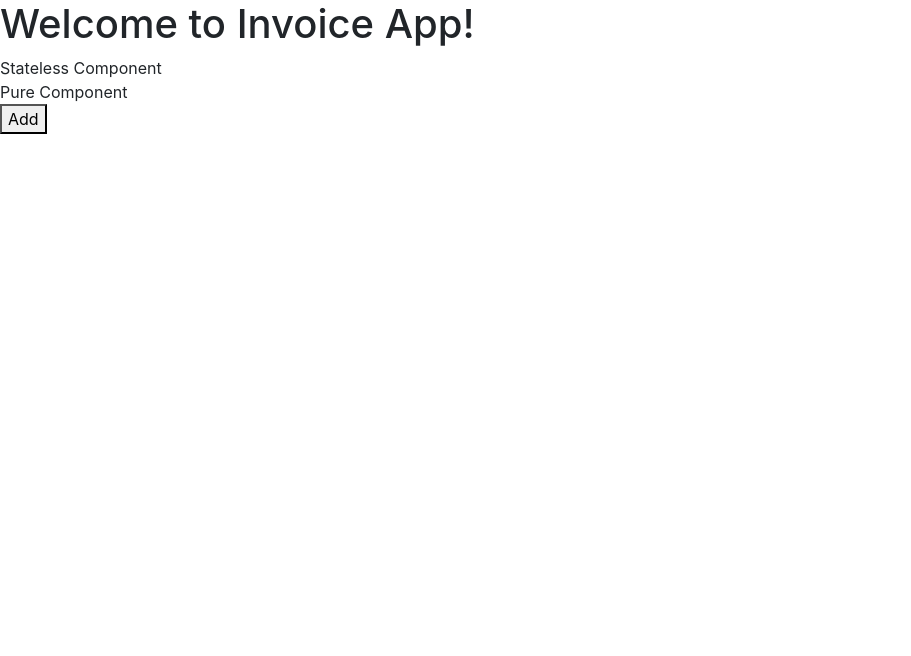
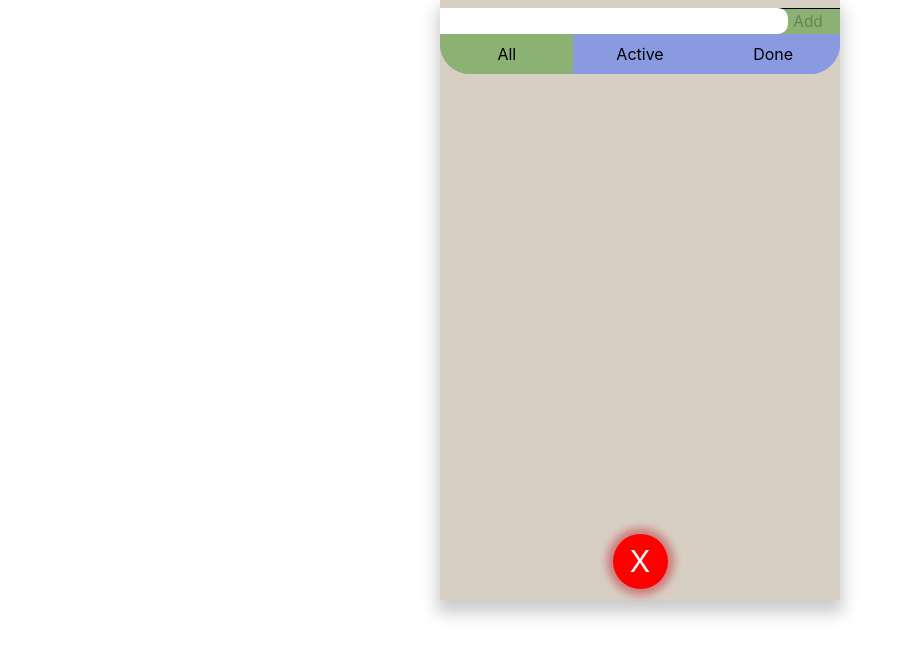
Before and after one commit to madflu9er/to-do-list, a React app: page / in a window 1280 px wide. Shown: the top 656 px of the page, without its empty margins (0-911 px from the left). Built offline with nearby package versions, Linux system fonts and the light colour scheme; what react-router-redux would draw is missing.

Commit message:
eslint fix

```diff
--- a/package.json
+++ b/package.json
@@ -41,6 +41,7 @@
     "eslint-plugin-react": "^7.11.1",
     "express": "^4.16.4",
     "file-loader": "^1.1.5",
+    "heroku": "^7.24.3",
     "html-webpack-plugin": "^3.2.0",
     "http-proxy-middleware": "^0.19.1",
     "lodash": "^4.17.11",
--- a/src/App.js
+++ b/src/App.js
@@ -1,13 +1,11 @@
 import React from "react";
 import { Route, Switch } from "react-router";
 
-import StartPage from "./pages/StartPage";
 import ToDoListPage from "./pages/ToDoListPage";
 
 const App = () => (
   <Switch>
-    <Route exact path="/" component={StartPage} />
-    <Route path="/to-do-list" component={ToDoListPage} />
+    <Route exact path="/" component={ToDoListPage} />
   </Switch>
 );
 
--- a/src/components/to-do-list/Button.js
+++ b/src/components/to-do-list/Button.js
@@ -1,7 +1,16 @@
 import React from "react";
 import PropTypes from "prop-types";
 
-const Button = ({ name, onClick, className, isDisable }) => <button disabled={isDisable} type="button" className={className} onClick={onClick}>{name}</button>;
+const Button = ({ name, onClick, className, isDisable }) => (
+  <button
+    disabled={isDisable}
+    type="button"
+    className={className}
+    onClick={onClick}
+  >
+    {name}
+  </button>
+);
 
 Button.propTypes = {
   name: PropTypes.string.isRequired,
@@ -11,9 +20,7 @@ Button.propTypes = {
 };
 
 Button.defaultProps = {
-  onClick: () => {
-    alert("The is no active function");
-  },
+  onClick: () => {},
   isDisable: false
 };
 export default Button;
--- a/src/components/to-do-list/ToDoListItem.js
+++ b/src/components/to-do-list/ToDoListItem.js
@@ -119,8 +119,6 @@ class ToDoListItem extends Component {
             <div className="edit-block">
               <textarea
                 className="edit-block-input"
-                autoFocus
-                type="text"
                 onFocus={this.onFocus}
                 onBlur={this.onBlur}
                 onKeyPress={this.handleKeyPress}
@@ -131,13 +129,14 @@ class ToDoListItem extends Component {
             </div>
           )
             : (
-              <div
+              <button
+                type="submit"
                 onClick={() => this.setState({ editable: true })}
                 className={filterState === "done" ? "to-do-item-default-text todo-done"
                   : "to-do-item-default-text"}
               >
                 {text}
-              </div>
+              </button>
             )}
         </div>
         <div className="to-do-item-buttons">
--- a/src/pages/StartPage.js
+++ b/src/pages/StartPage.js
@@ -2,7 +2,6 @@ import React, { Component } from "react";
 
 import StatelessComponent from "../components/StatelessComponent";
 import PureComponent from "../components/PureComponent";
-import Button from "../components/to-do-list/Button";
 
 class StartPage extends Component {
   constructor(props) {
@@ -21,7 +20,6 @@ class StartPage extends Component {
         <h1 className="welcome">{title}</h1>
         <StatelessComponent text="Stateless Component" />
         <PureComponent text="Pure Component" />
-        <Button name="Add" handleClick={() => console.log("test")} />
       </div>
     );
   }
```
